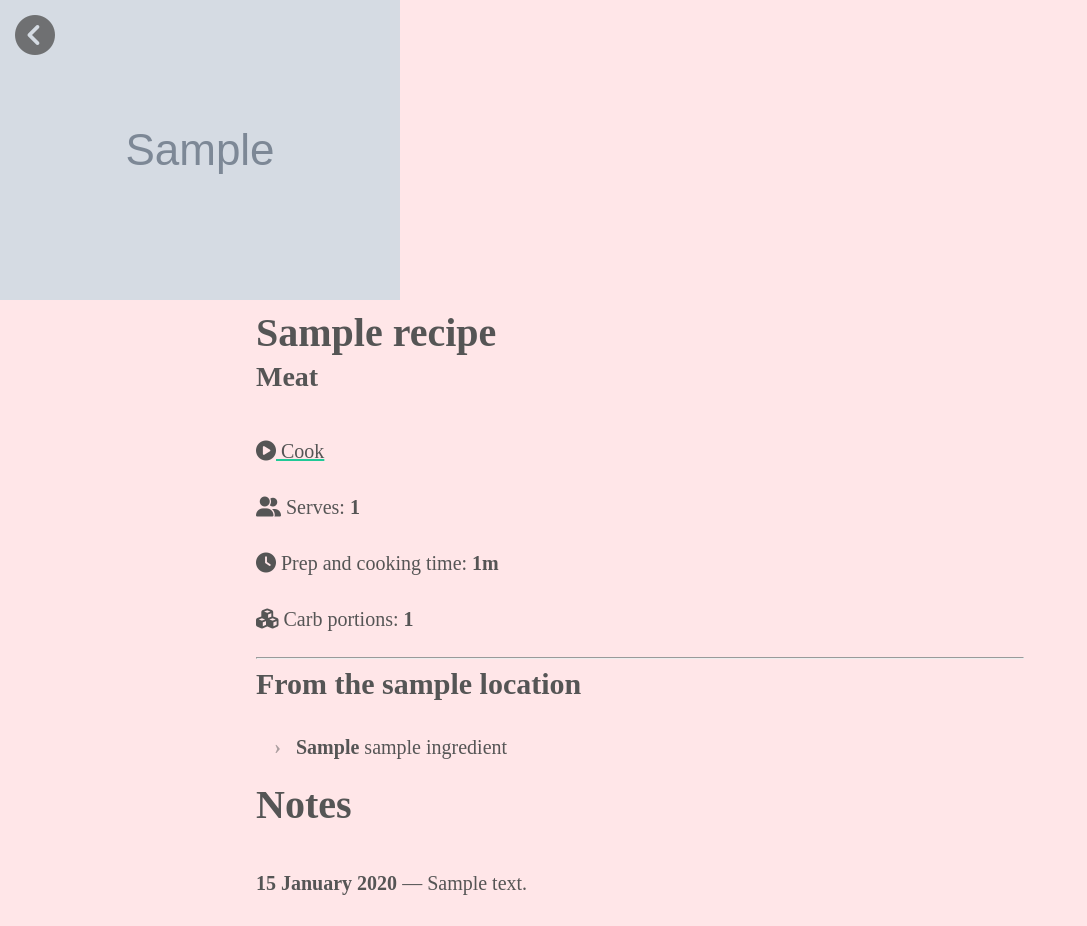
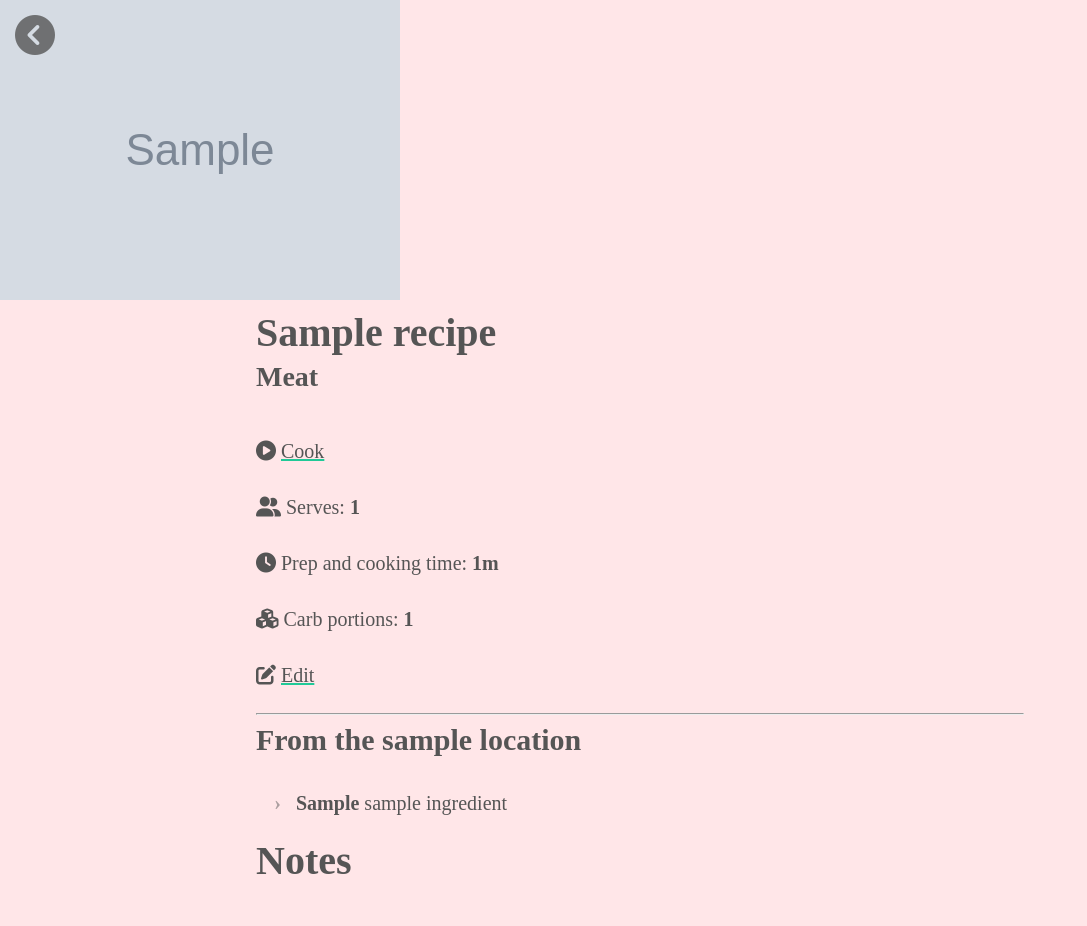
Before and after one commit to jamesrampton/recipe-book, a Django app: a page that uses recipes/templates/recipes/recipe_detail.html in a window 1280 px wide. Shown: the top 926 px of the page, without its empty margins (0-1087 px from the left). Run offline with Django 3.2, Linux system fonts and the light colour scheme; a user stored in the database is signed in; tables that the repository leaves empty hold one stand-in row (values such as "Sample post"); grey boxes marked "Sample" are stand-in pictures; style sheets or scripts are compiled from the project's sources; some libraries are stand-ins or nearby versions; some web fonts are replaced.

Commit message:
Add edit button to recipe detail

```diff
--- a/recipes/templates/recipes/recipe_detail.html
+++ b/recipes/templates/recipes/recipe_detail.html
@@ -12,11 +12,11 @@
             <div class="col-12">
                 <h2>{{ object.title }}<small><br>{{ object.diet|capfirst }}</small></h2>
                 <p><strong></strong></p>
-                <p><a href="javascript:void(0)" id="cook"><i class="fa fa-play-circle"></i> Cook</a></p>
+                <p><i class="fa fa-play-circle"></i> <a href="javascript:void(0)" id="cook">Cook</a></p>
                 <p><i class="fa fa-user-group"></i> Serves: <strong>{{ object.serves }}</strong></p>
                 <p><i class="fa fa-clock"></i> Prep and cooking time: <strong>{{ object.prep_and_cooking_time }}m</strong></p>
                 <p><i class="fa fa-cubes"></i> Carb portions: <strong>{{ object.display_carb_portions }}</strong></p>
-
+                <p><i class="fa fa-pen-to-square"></i> <a href="{% url 'admin:recipes_recipe_change' object.id %}">Edit</a></p>
                 <hr>
 
                 {% include 'includes/recipe_ingredients_by_location.html' %}
```
